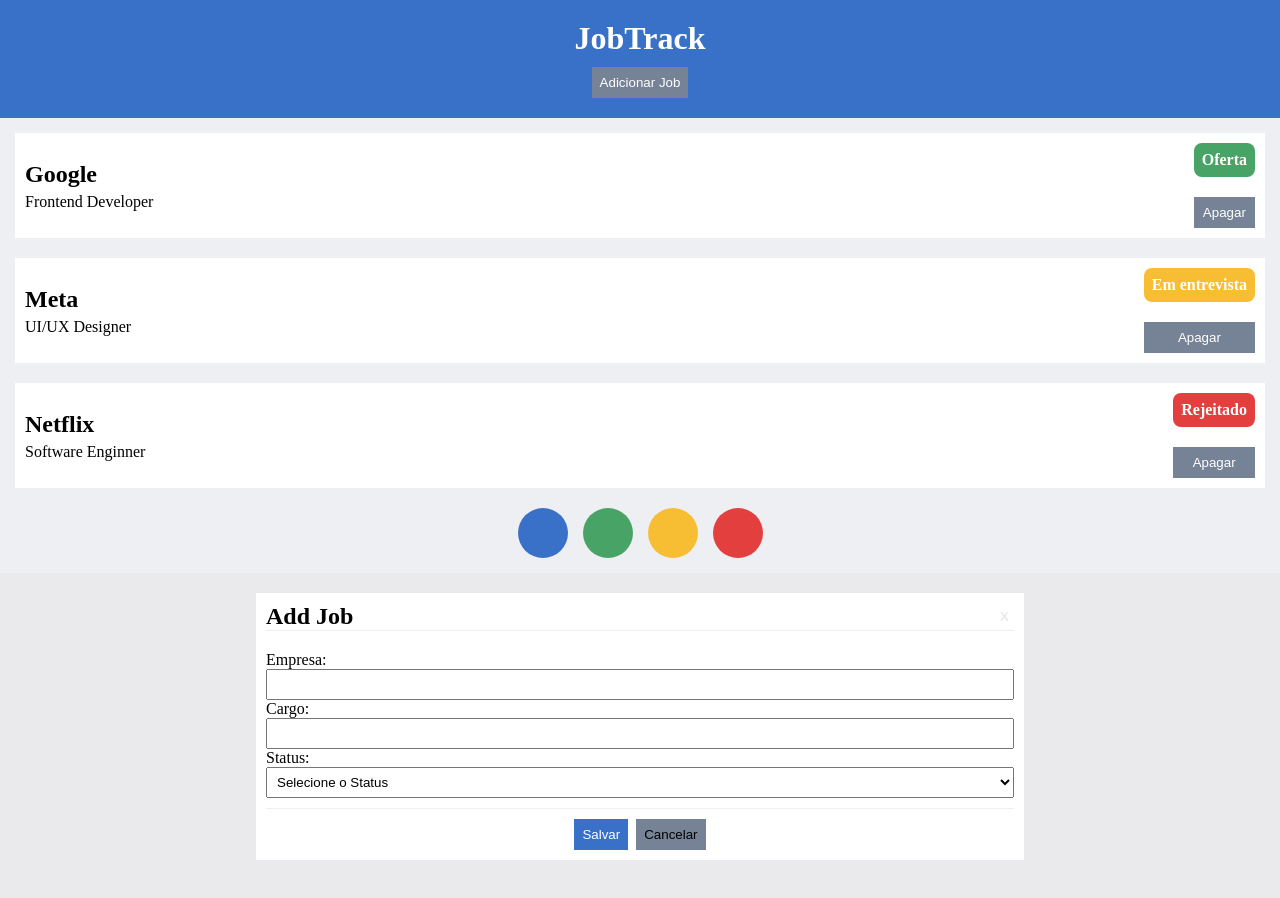
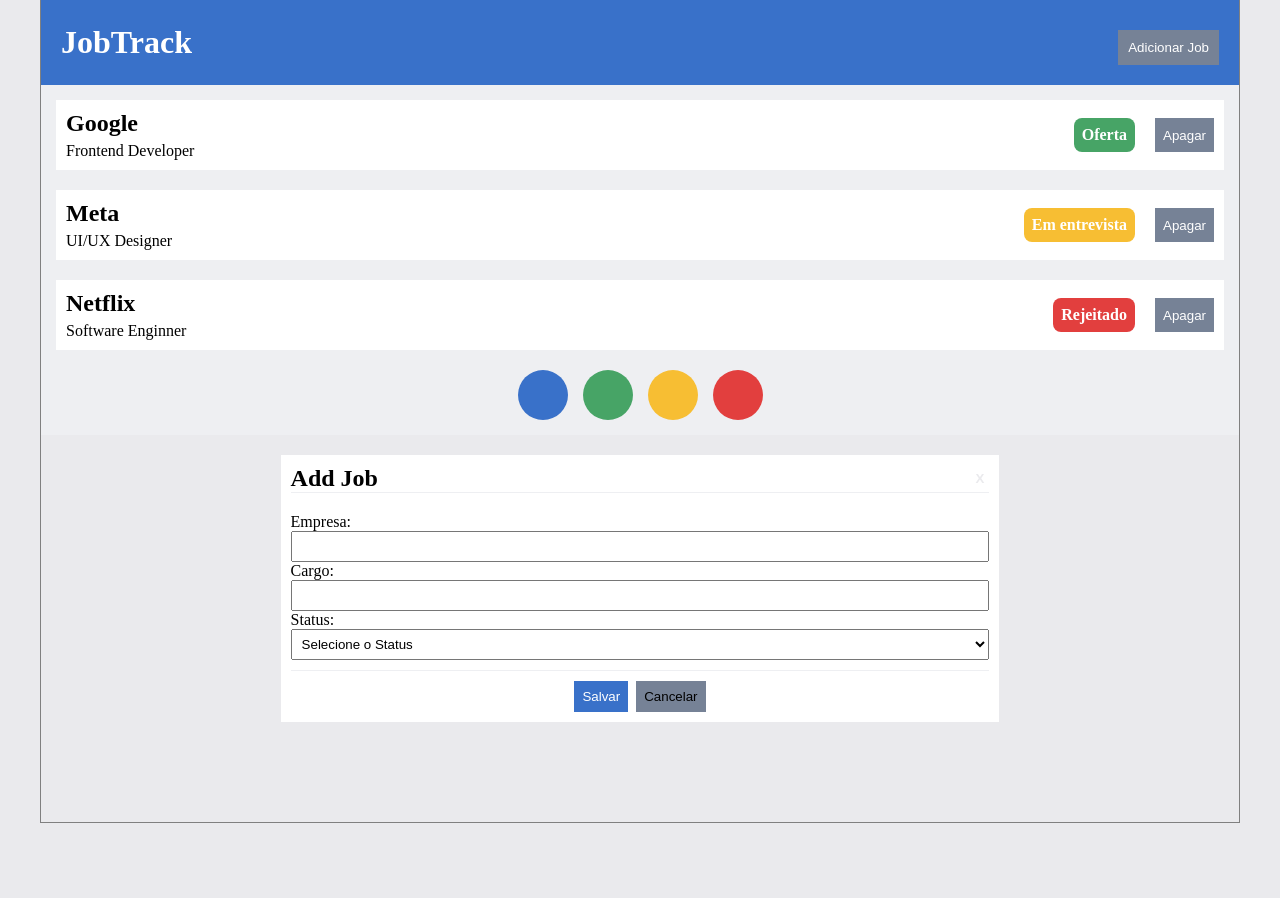
Before and after one commit to viniciusN444/jobTrack, a plain HTML site: page index.html in a window 1280 px wide. After the commit the page ends 823 px from the top, so only its background shows below. Drawn offline with Linux system fonts and the light colour scheme.

Commit message:
Finalizado a estilização do site.
Aplicado os media queries.

```diff
--- a/css/styles.css
+++ b/css/styles.css
@@ -35,6 +35,10 @@
     margin-top: 10px;
     border: none;
     outline: none;
+}
+
+header button:hover{
+    cursor: pointer;
 }
 
 main{
@@ -146,6 +150,7 @@
     color: var(--corContainer);
     font-weight: bold;
     padding: 5px;
+    cursor: pointer;
 }
 
 .containerInfo{
@@ -188,3 +193,30 @@
     background-color: var(--gray);
     color: black;
 }
+
+@media (min-width: 768px){
+    header{
+        flex-flow: row nowrap;
+        justify-content: space-between;
+        align-items: center;
+    }
+
+    header button{
+        padding: 10px;
+    }
+
+    .cardJob .situation{
+        flex-flow: row nowrap;
+    }
+}
+
+@media (min-width: 1200px){
+    .containerMax{
+        max-height: 100%;
+        max-width: 1200px;
+        margin: auto;
+        border-left: 1px solid gray;
+        border-right: 1px solid gray;
+        border-bottom: 1px solid gray;
+    }
+}
--- a/index.html
+++ b/index.html
@@ -7,11 +7,11 @@
     <title>jobTrack</title>
 </head>
 <body>
+    <div class="containerMax">
         <header>
             <h1>JobTrack</h1>
             <button>Adicionar Job</button>
         </header>
-
         <main>
             <div class="containerJobs">
                 <div class="cardJob">
@@ -26,7 +26,6 @@
                         <button>Apagar</button>
                     </div>
                 </div>
-
                 <div class="cardJob">
                     <div class="description">
                         <h2>Meta</h2>
@@ -39,7 +38,6 @@
                         <button>Apagar</button>
                     </div>
                 </div>
-
                 <div class="cardJob">
                     <div class="description">
                         <h2>Netflix</h2>
@@ -60,7 +58,6 @@
                 </div>
             </div>
         </main>
-
         <section class="containerAddJobs">
             <div class="containerX">
                 <h2>Add Job</h2>
@@ -91,5 +88,8 @@
                 </div>
             </div>
         </section>
+    </div>
+
+    <script src="js/script.js"></script>
 </body>
 </html>
```
Also changed, not shown: js/script.js (added). Lines whose indentation alone changed are shown as unchanged.
